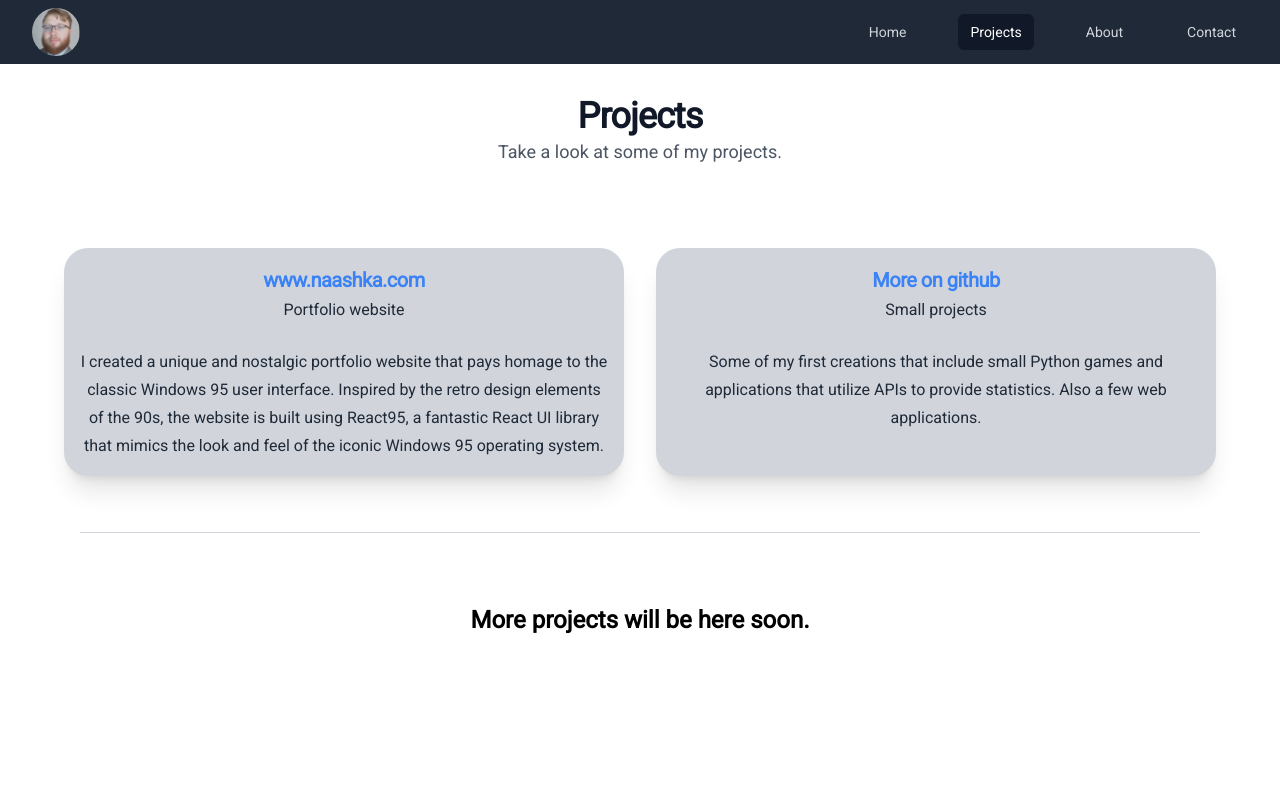
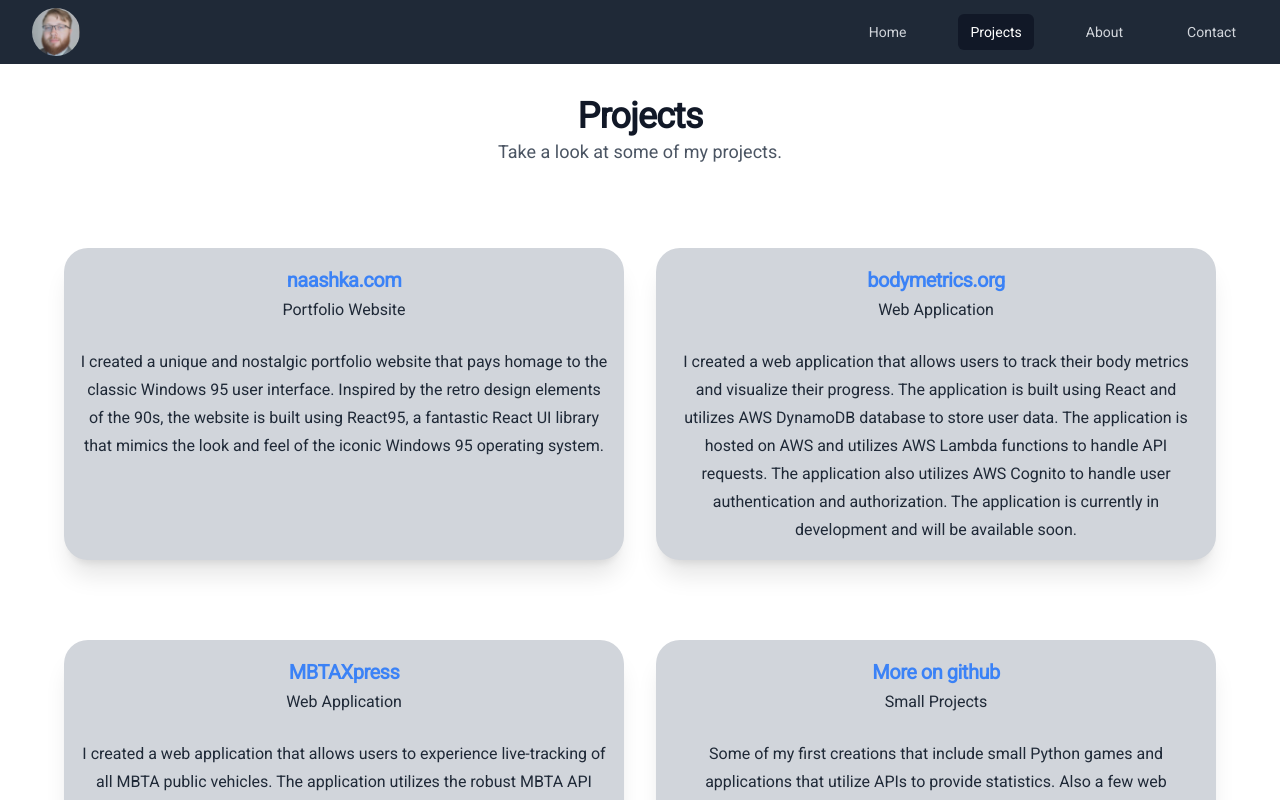
Before and after one commit to jbailes99/jbailes.com, a Next.js app: page /projects in a window 1280 px wide. Built offline with nearby package versions, Linux system fonts and the light colour scheme.

Commit message:
Added new project

```diff
--- a/app/layout.tsx
+++ b/app/layout.tsx
@@ -24,10 +24,10 @@ export default function RootLayout({
   children: React.ReactNode
 }) {
   return (
-    <html lang="en">
+    <html lang='en'>
       <body className={roboto.className}>
         <Navbar />
-        <div className="flex flex-1 overflow-auto">{children}</div>
+        <div className='flex flex-1 overflow-auto'>{children}</div>
       </body>
     </html>
   )
--- a/app/page.tsx
+++ b/app/page.tsx
@@ -15,13 +15,13 @@ const features = [
   {
     name: 'Education',
     description:
-      'I have an Associates degree and Bachelors degree in Computer Science concentrating in Networking and Cloud Computing. I also have a minor in Mathematics. I plan to continue onwards to a Masters degree in Computer Science concentrating in Data Science and Machine Learning. ',
+      'Throughout my journey in education, I have learned a great deal about teamwork and collaboration. I have a Bachelors degree in Computer Science concentrating in Networking and Cloud Computing with a minor in Mathematics from Salem State University. I have been nominated for different awards throughout my schooling and have been the recipient of the Math Achievement Award. I enjoy learning, teaching, and listening - all aspects of education.',
     icon: AcademicCapIcon,
   },
   {
     name: 'Experience',
     description:
-      'Throughout my journey in education, I have learned a great deal about teamwork and working in a team setting. I have hands-on experience conducting exploratory data analysis using Python and R with in-depth case studies involving real-world datasets. This experience has equipped me with the skills to proficiently analyze data and leverage AI algorithms and methodologies to generate precise predictions and insights.',
+      'I have hands-on experience conducting exploratory data analysis using Python and R with in-depth case studies involving real-world datasets. I have also gained experience with machine learning and deep learning techniques, including regression, classification, clustering, and neural networks. I have experience with front-end web development using HTML, CSS, and JavaScript, as well as popular frameworks like React or Next. Im familiar with full stack appliations utilizing MERN Stack. I have experience with hosting and deploying systems on cloud services like AWS.',
     icon: PaperAirplaneIcon,
   },
   {
--- a/app/projects/page.tsx
+++ b/app/projects/page.tsx
@@ -8,13 +8,45 @@ export default function Projects() {
           rel='noopener noreferrer'
           className='text-blue-500 hover:text-orange-400 '
         >
-          www.naashka.com
+          naashka.com
         </a>
       ),
-      goal: 'Portfolio website',
+      goal: 'Portfolio Website',
       // imageUrl:
       // '',
       bio: ' I created a unique and nostalgic portfolio website that pays homage to the classic Windows 95 user interface. Inspired by the retro design elements of the 90s, the website is built using React95, a fantastic React UI library that mimics the look and feel of the iconic Windows 95 operating system.',
+    },
+    {
+      name: (
+        <a
+          href='https://bodymetrics.org'
+          target='_blank'
+          rel='noopener noreferrer'
+          className='text-blue-500 hover:text-orange-400  '
+        >
+          bodymetrics.org
+        </a>
+      ),
+      goal: 'Web Application',
+      // imageUrl:
+      // '',
+      bio: 'I created a web application that allows users to track their body metrics and visualize their progress. The application is built using React and utilizes AWS DynamoDB database to store user data. The application is hosted on AWS and utilizes AWS Lambda functions to handle API requests. The application also utilizes AWS Cognito to handle user authentication and authorization. The application is currently in development and will be available soon.',
+    },
+    {
+      name: (
+        <a
+          href='https://github.com/MBTA-App/mbtaTransitApp'
+          target='_blank'
+          rel='noopener noreferrer'
+          className='text-blue-500 hover:text-orange-400  '
+        >
+          MBTAXpress
+        </a>
+      ),
+      goal: 'Web Application',
+      // imageUrl:
+      // '',
+      bio: 'I created a web application that allows users to experience live-tracking of all MBTA public vehicles. The application utilizes the robust MBTA API allowing users access to information about service alerts and stations and stops. Users can see detailed information about stations and post on specific stations with feedback. The application is currently in development and will be available soon.',
     },
     {
       name: (
@@ -27,7 +59,7 @@ export default function Projects() {
           More on github
         </a>
       ),
-      goal: 'Small projects',
+      goal: 'Small Projects',
       // imageUrl:
       // '',
       bio: 'Some of my first creations that include small Python games and applications that utilize APIs to provide statistics. Also a few web applications.',
--- a/next.config.js
+++ b/next.config.js
@@ -1,6 +1,6 @@
 /** @type {import('next').NextConfig} */
 const nextConfig = {
-  output: 'export',
+  // output: 'export',
 }
 
 module.exports = nextConfig
```
Also changed, not shown: app/about/page.tsx (+42 -32 lines), 1 other file (tests, documents, lock files or other folders).
